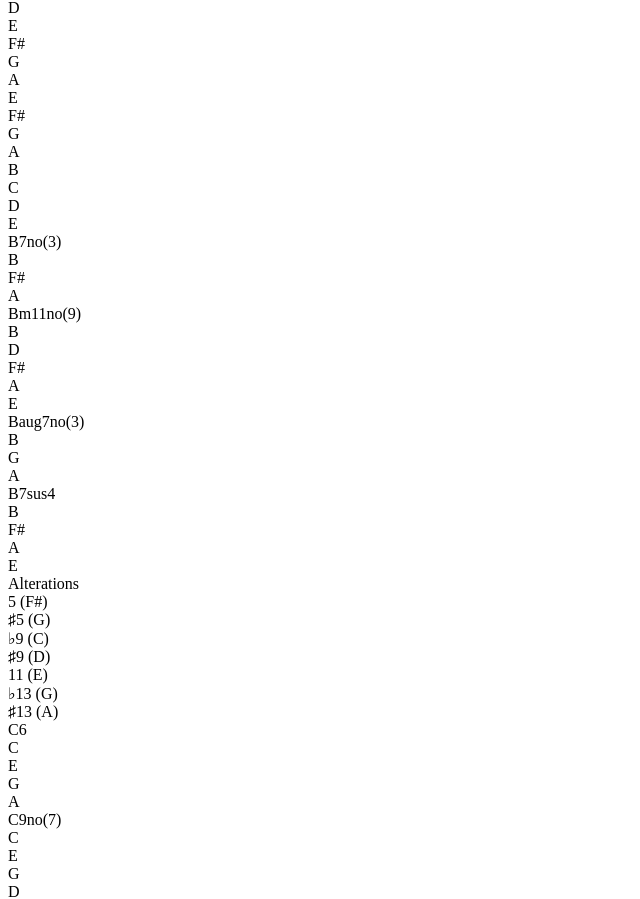
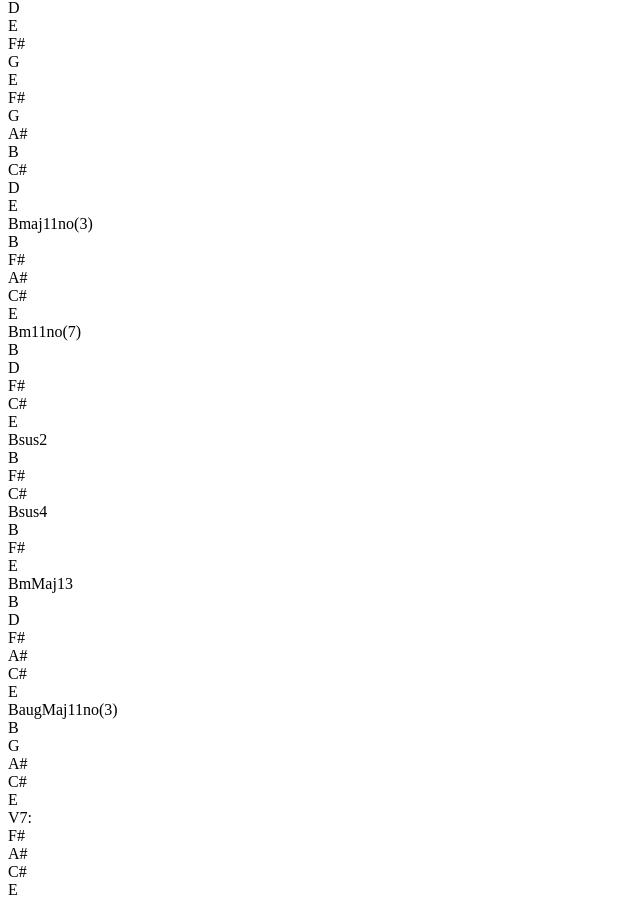
Before and after one commit to ramtinroostaee/create, a Next.js app: page /lizzio in a window 1280 px wide. Shown: the part 999-1898 px from the top of the page, without its empty margins (0-640 px from the left). Built offline with nearby package versions, Linux system fonts and the light colour scheme.

Commit message:
better algorithm

```diff
--- a/src/Concepts/ScaleConstruction.ts
+++ b/src/Concepts/ScaleConstruction.ts
@@ -7,6 +7,7 @@ export type note = "A" | "A#" | "B" | "C" | "C#" | "D" | "D#" | "E" | "F" | "F#"
 
 export const notes: note[] = ["A", "A#", "B", "C", "C#", "D", "D#", "E", "F", "F#", "G", "G#"];
 export const MajorScale: number[] = [1, 1, 0.5, 1, 1, 1, 0.5];
+export const HarmonicMinorScale: number[] = [1, 0.5, 1, 1, 0.5, 1.5, 0.5];
 
 export const MinorAccidental: intervalNote[] = [
     {noteIndex: 1},
@@ -38,6 +39,16 @@ export const HarmonicMinorAccidental: intervalNote[] = [
     {noteIndex: 7 },
 ];
 
+export const MelodicMinorAccidental: intervalNote[] = [
+    {noteIndex: 1},
+    {noteIndex: 2},
+    {noteIndex: 3, change: -0.5},
+    {noteIndex: 4},
+    {noteIndex: 5},
+    {noteIndex: 6},
+    {noteIndex: 7 },
+];
+
 export const Liaghat: intervalNote[] = [
     {noteIndex: 1},
     {noteIndex: 2, change: -0.5},
@@ -49,7 +60,7 @@ export const Liaghat: intervalNote[] = [
 ]
 
 export const createScale = (scale, root) => {
-    const scaleNotes = [root];
+    const scaleNotes: note[] = [root];
     let currentNoteIndex = notes.findIndex((note) => note === root);
 
     scale.forEach((step) => {
--- a/src/Concepts/lizzio/chords/index.ts
+++ b/src/Concepts/lizzio/chords/index.ts
@@ -56,7 +56,7 @@ export const halfDiminished: AChord = {
 export const jazzSixthChord: AChord = { add: [{ noteIndex: 13 }], cut: 5 }
 
 export const allChords: {[key: string]: AChord} = {
-	'': {},
+	'': { minValuableChord: 4, changes: [{ noteIndex: 7, change: 0 }] } as AChord,
 	maj: major,
 	m: minor,
 	dim: diminished,
@@ -69,14 +69,6 @@ export const allChords: {[key: string]: AChord} = {
 	6: jazzSixthChord,
 }
 
-export const mapLengthToName = {
-	3: '',
-	4: '7',
-	5: '9',
-	6: '11',
-	7: '13'
-}
-
 export const mapChangeToSymbol = {
 	0: '♭♭',
 	1: '♭',
--- a/src/Concepts/lizzio/chords/utils.ts
+++ b/src/Concepts/lizzio/chords/utils.ts
@@ -103,3 +103,15 @@ export const createChord = (root: note, intervals: intervalNote[]) => {
 
 	return intervals.map((interval) => findNote(rootMajor, interval))
 }
+
+export const secondaryDominant = (root: note) => {
+	const rootMajor = createScale(MajorScale, root)
+
+	return createChord(rootMajor[4], cut(dominant, 7))
+}
+
+export const alterChanges = (changes: intervalNote[]) =>
+	alteration(dominant.filter(({ noteIndex }) =>
+		changes?.findIndex((change) =>
+			change.noteIndex === noteIndex
+		) > -1), changes ?? [])
--- a/src/Concepts/lizzio/concept.ts
+++ b/src/Concepts/lizzio/concept.ts
@@ -2,6 +2,7 @@ import { createScale, intervalNote, MajorScale, note, notes } from "@/Concepts/S
 import { allChords, } from "@/Concepts/lizzio/chords";
 import {
 	add,
+	alterChanges,
 	createChord,
 	cutChangeNo,
 	findNote,
@@ -18,7 +19,17 @@ export const algorithm = (scale: note[], root: note) => {
 
 	Object.keys(allChords).forEach((name) => {
 		const addsInclude = intervalIncludes(allIntervals, allChords[name]?.add ?? [])
+
 		let ok = true
+		const changes = allChords[name]?.changes ?? []
+
+		if (changes?.length <= 2) {
+			intervalIncludes(allIntervals, alterChanges(changes))
+				.forEach((includes) => {
+					ok = ok && includes
+				})
+		}
+
 		addsInclude.forEach((includes) => {
 			ok = ok && includes
 		})
--- a/src/app/lizzio/page.tsx
+++ b/src/app/lizzio/page.tsx
@@ -2,11 +2,12 @@
 
 import { algorithm } from "@/Concepts/lizzio/concept";
 import { useCallback, useMemo, useState } from "react";
-import { MajorScale, note } from "@/Concepts/ScaleConstruction";
+import { HarmonicMinorScale, note } from "@/Concepts/ScaleConstruction";
 import { mapChangeToSymbol } from "@/Concepts/lizzio/chords";
 import Notes from "@/Components/Neck/Notes";
 import { modeScale } from "@/Concepts/lizzio/modes";
 import { clone } from "@/Components/utils";
+import { secondaryDominant } from "@/Concepts/lizzio/chords/utils";
 
 const stackNotes = (theNote: note, set) => set(pre => {
 	const prev: note[] = clone(pre);
@@ -19,9 +20,10 @@ const stackNotes = (theNote: note, set) => set(pre => {
 
 const Lizzio = () => {
 	const [root, setRoot] = useState("B");
-	const scale = useMemo(() => modeScale(MajorScale, root, 3), [root]);
+	const scale = useMemo(() => modeScale(HarmonicMinorScale, root, 1), [root]);
+	// const scale = useMemo(() => modeScale(MajorScale, root, 3), [root]);
 	const [selected, setSelected] = useState<note[]>([]);
-	// const scale = useMemo(() => createScaleFromMajor(PhrygianDominantAccidental, root), [root]);
+	// const scale = useMemo(() => createScaleFromMajor(MelodicMinorAccidental, root), [root]);
 	const alg = useMemo(() =>
 			scale.map((pitch) => ({
 				...algorithm(scale, pitch), note: pitch
@@ -60,6 +62,14 @@ const Lizzio = () => {
 							)}
 						</div>
 
+						<div className={'flex gap-2 items-center mt-2 mb-6'}>
+							{/*secondary dominant:*/}
+							V7:
+							{secondaryDominant(note).map((pitch) => (
+								<div key={pitch} className={'px-2 py-2 mx-0 w-[37px] bg-gray-200 rounded-md text-center'}>{pitch}</div>
+							))}
+						</div>
+
 						<div>Alterations</div>
 						<div className={'flex flex-wrap max-w-[200px] justify-center'}>
 							{alterations.map(({ noteIndex, change, note }) => {
```
